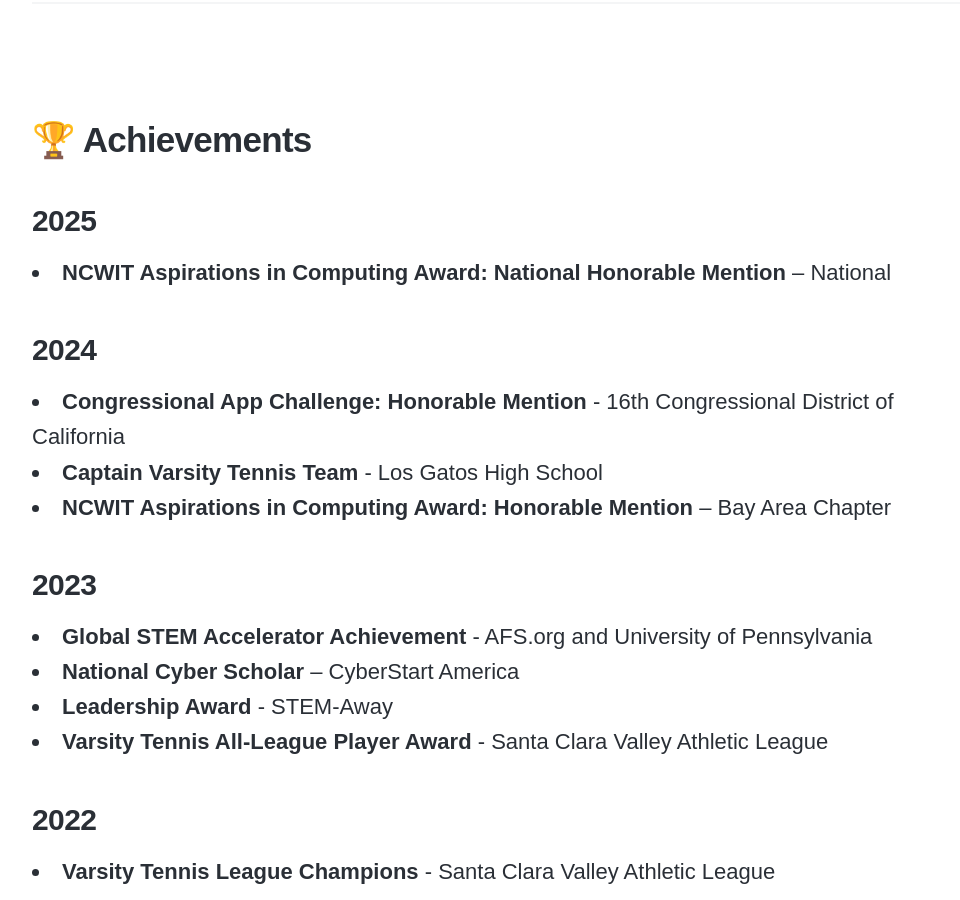
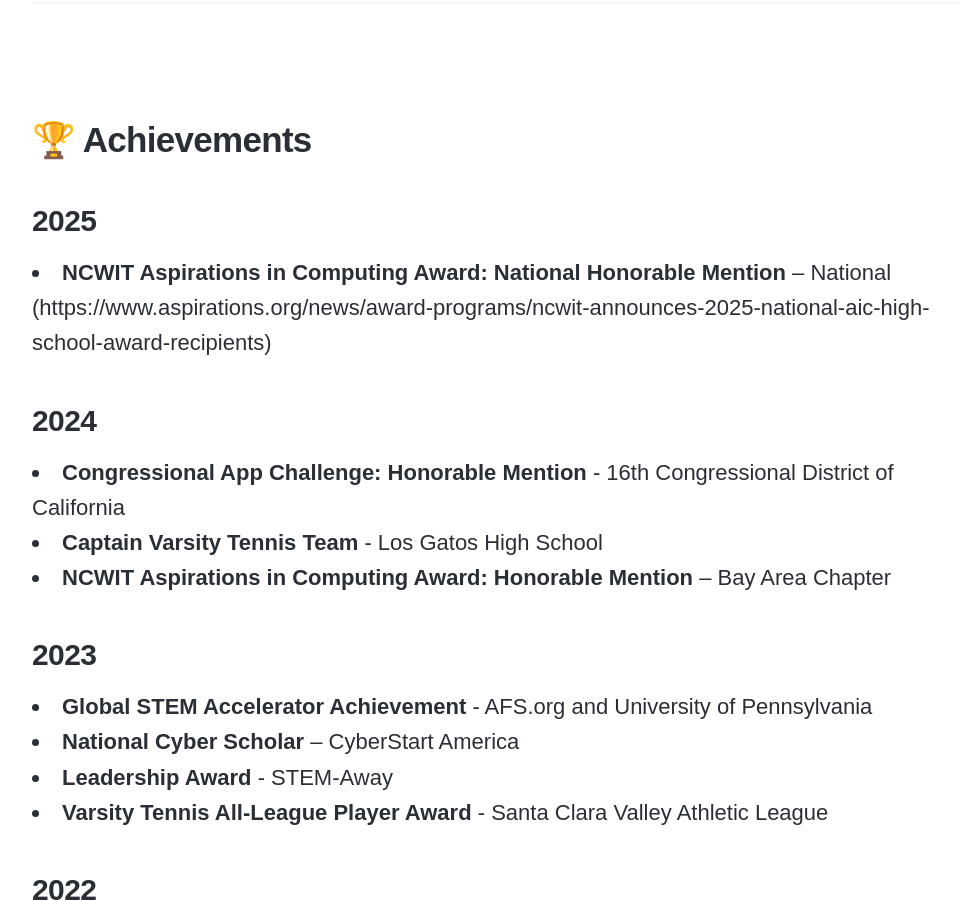
Before and after one commit to anya-chauhan/anya-chauhan.github.io, a Jekyll site: the page built from _pages/Resume.md, in a window 1280 px wide and 900 px high, scrolled down 3989 px. Shown: the whole window, without its empty margins (138-1098 px from the left). Built offline with Jekyll 4.4.1, drawn with Linux system fonts in a browser that asks for light colours; nearby versions of some CDN libraries; some web fonts are replaced; some of the changed lines change nothing that is shown.

Commit message:
Update Resume.md

```diff
--- a/_pages/Resume.md
+++ b/_pages/Resume.md
@@ -95,6 +95,7 @@
 
 ### 2025
 - **NCWIT Aspirations in Computing Award: National Honorable Mention** – National
+  (https://www.aspirations.org/news/award-programs/ncwit-announces-2025-national-aic-high-school-award-recipients)
 
 ### 2024
 - **Congressional App Challenge: Honorable Mention** - 16th Congressional District of California
```
